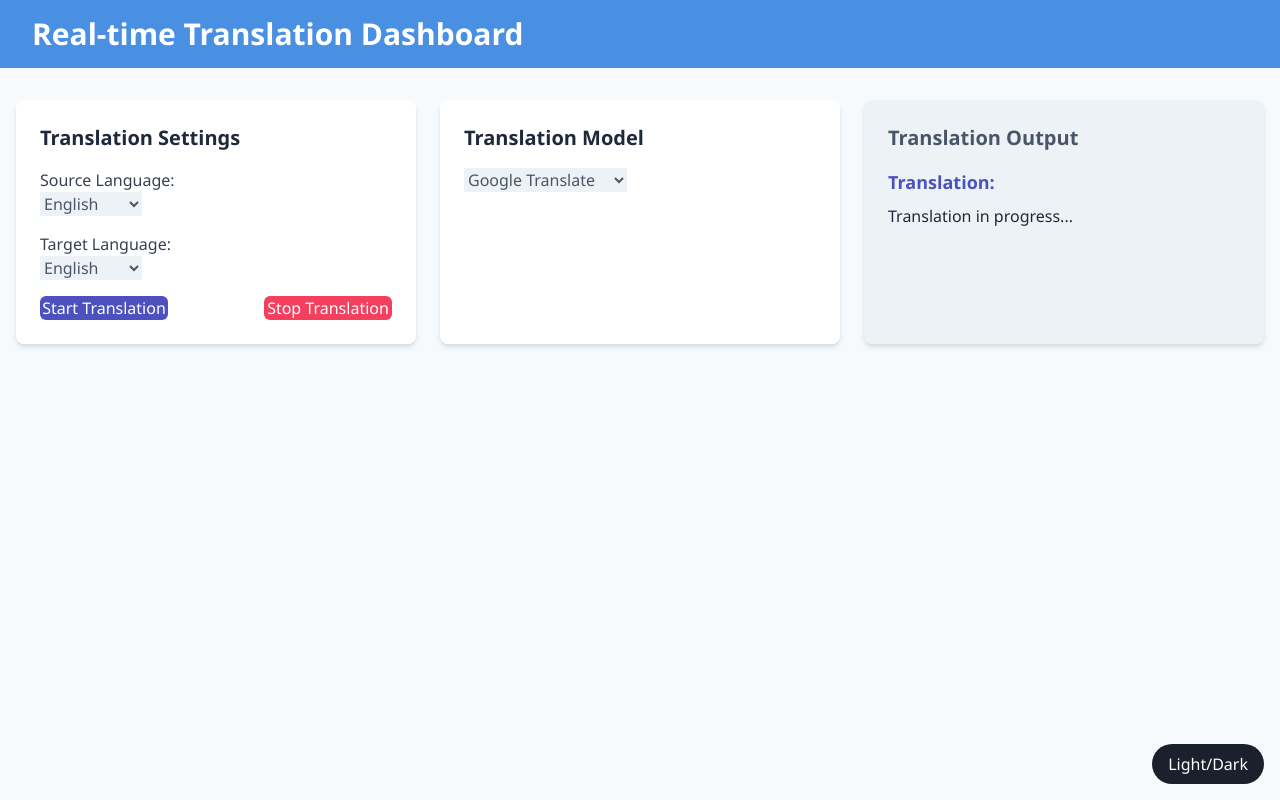
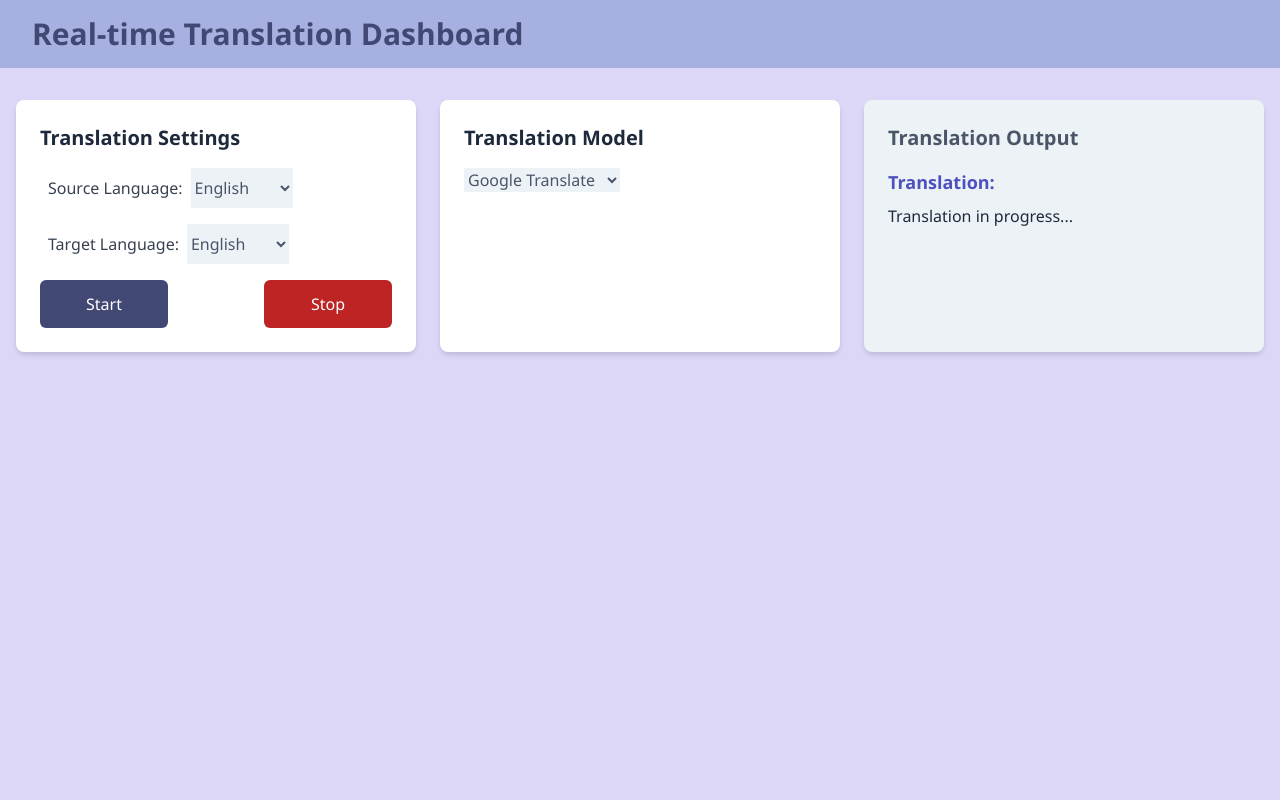
Before and after one commit to Sidhartha-s-935/Videocall_translation, a website: page templates/index.html in a window 1280 px wide. Drawn offline with nearby package versions, Linux system fonts and the light colour scheme.

Commit message:
SemiFinal

```diff
--- a/templates/index.html
+++ b/templates/index.html
@@ -12,32 +12,33 @@
     <style>
       body {
         font-family: "Segoe UI", Tahoma, Geneva, Verdana, sans-serif;
-        background-color: #f7fafc;
+        background-color: #dcd6f7;
         color: #1e293b;
       }
 
       .dashboard-header {
-        background-color: #4a90e2;
+        background-color: #a6b1e1;
+        color: #424874;
       }
 
       .btn-primary {
-        background-color: #4c51bf;
+        background-color: #424874;
         color: #fff;
         transition: all 0.3s ease;
       }
 
       .btn-primary:hover {
-        background-color: #434190;
+        background-color: #2c315e;
       }
 
       .btn-danger {
-        background-color: #f43f5e;
+        background-color: #be2424;
         color: #fff;
         transition: all 0.3s ease;
       }
 
       .btn-danger:hover {
-        background-color: #d7374a;
+        background-color: #a0153e;
       }
 
       .btn-dark-mode {
@@ -94,7 +95,7 @@
 
   <body>
     <header class="dashboard-header py-4 px-8">
-      <h1 class="text-3xl font-semibold text-white">
+      <h1 class="text-3xl font-semibold text-#424874">
         Real-time Translation Dashboard
       </h1>
     </header>
@@ -103,10 +104,10 @@
         <div class="bg-white rounded-lg p-6 shadow-md">
           <h2 class="text-xl font-semibold mb-4">Translation Settings</h2>
           <form id="translationForm">
-            <div class="mb-4">
+            <div class="mb-4 flex">
               <label
                 for="sourceLanguage"
-                class="block text-gray-700 font-medium"
+                class="block text-gray-700 m-2 font-medium"
                 >Source Language:</label
               >
               <select id="sourceLanguage" class="form-select">
@@ -125,10 +126,10 @@
                 <option value="ar">Arabic</option>
               </select>
             </div>
-            <div class="mb-4">
+            <div class="mb-4 flex">
               <label
                 for="targetLanguage"
-                class="block text-gray-700 font-medium"
+                class="block text-gray-700 m-2 font-medium"
                 >Target Language:</label
               >
               <select id="targetLanguage" class="form-select">
@@ -151,16 +152,16 @@
               <button
                 type="button"
                 onclick="startTranslation()"
-                class="btn btn-primary w-32 rounded-md"
+                class="btn btn-primary w-32 rounded-md p-3"
               >
-                Start Translation
+                Start
               </button>
               <button
                 type="button"
                 onclick="stopTranslation()"
-                class="btn btn-danger w-32 rounded-md"
+                class="btn btn-danger w-32 p-3 rounded-md"
               >
-                Stop Translation
+                Stop
               </button>
             </div>
           </form>
@@ -169,7 +170,7 @@
           <h2 class="text-xl font-semibold mb-4">Translation Model</h2>
           <select id="translationModel" class="form-select">
             <option value="googletrans">Google Translate</option>
-            <option value="whisper">Whisper Translator</option>
+            <option value="whisper">Additional Models</option>
           </select>
         </div>
         <div class="bg-white rounded-lg p-6 shadow-md translation-output">
@@ -182,18 +183,7 @@
         </div>
       </div>
     </div>
-    <button
-      onclick="toggleDarkMode()"
-      class="fixed bottom-4 right-4 px-4 py-2 bg-gray-800 text-white rounded-full btn btn-dark-mode"
-    >
-      Light/Dark
-    </button>
     <script src="/static/script.js"></script>
-    <script>
-      function toggleDarkMode() {
-        document.body.classList.toggle("dark-mode");
-      }
-    </script>
     <script>
       // Simulating dynamic content
       document
--- a/translated.txt
+++ b/translated.txt
@@ -1 +1 @@
-Saved you
+And may peace be upon you
```
Also changed, not shown: 1 other file.
